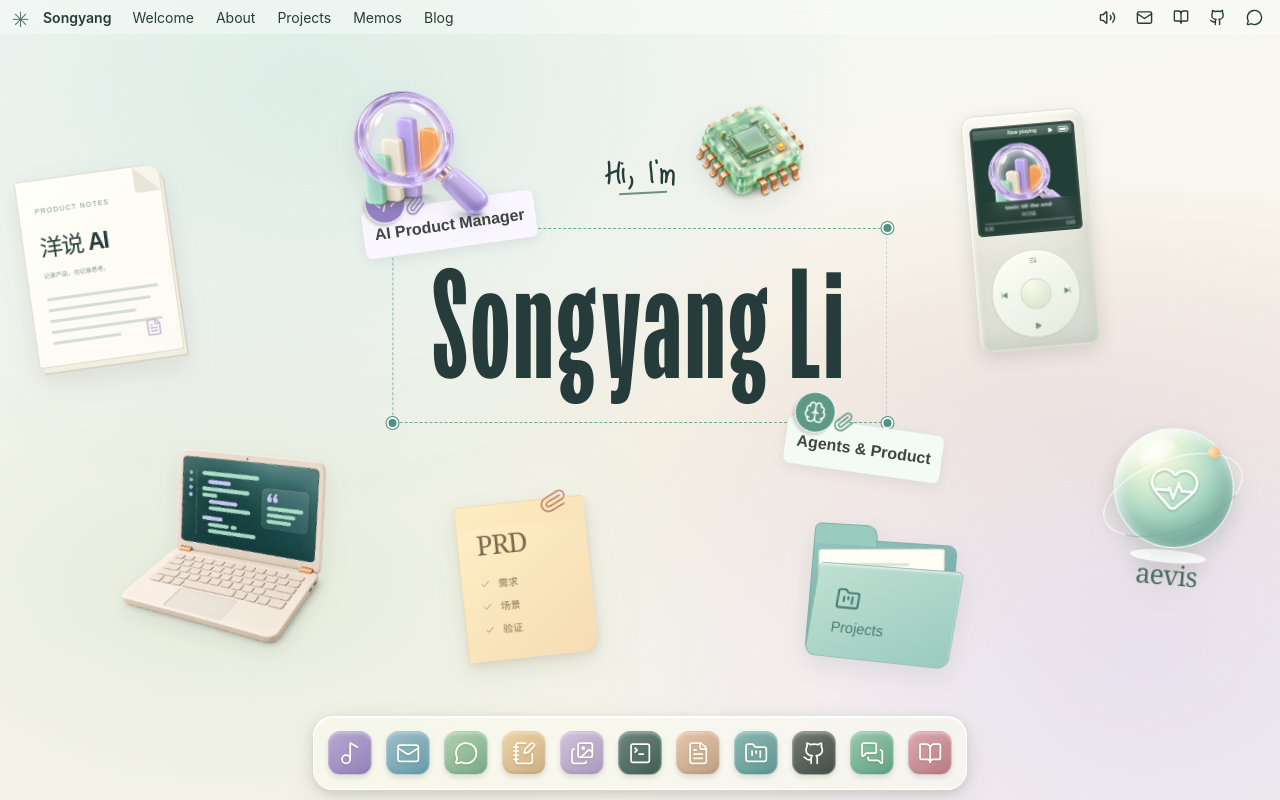
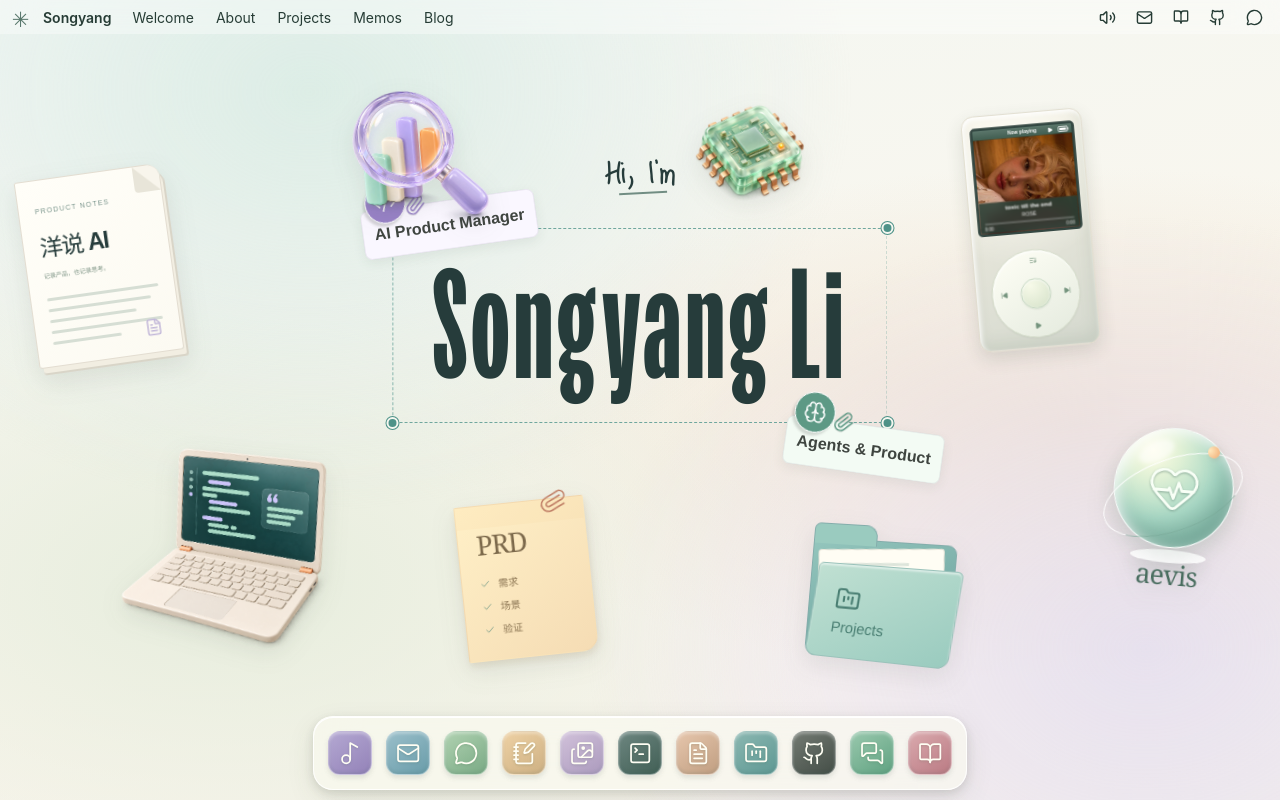
Before and after one commit to Richard-Yang0130/ai-pm-portfolio, a React (Vite) app: page / in a window 1280 px wide. Built offline with nearby package versions, Linux system fonts and the light colour scheme; a web font is replaced by a local one.

Commit message:
Use official rosie artwork for toxic till the end

```diff
--- a/src/content.js
+++ b/src/content.js
@@ -83,5 +83,5 @@ export const notes = [
 ];
 
 export const tracks = [
-  { title: 'toxic till the end', artist: 'ROSÉ', cover: asset('desktop/original/evaluation-lens.png'), src: asset('audio/toxic-till-the-end.mp3') },
+  { title: 'toxic till the end', artist: 'ROSÉ', cover: asset('audio/rosie-cover.jpg'), src: asset('audio/toxic-till-the-end.mp3') },
 ];
```
Also changed, not shown: public/audio/rosie-cover.jpg (added), 3 other files (tests, documents, lock files or other folders).
